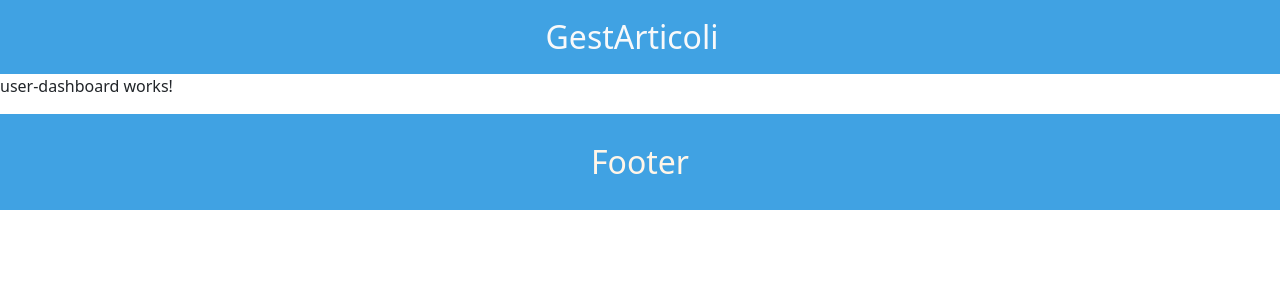
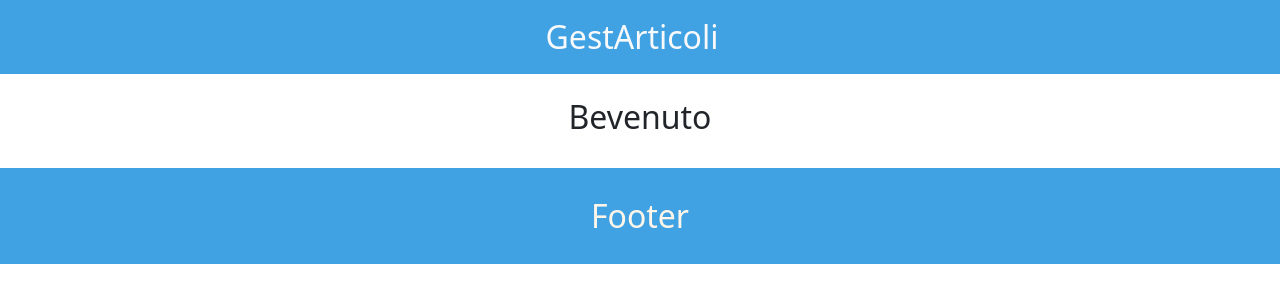
Before and after one commit to rcelani/GestArticoli, an Angular app: page /dashboard/user in a window 1280 px wide. Shown: the top 302 px of the page. Built offline with nearby package versions, Linux system fonts and the light colour scheme.

Commit message:
aggiunte nuove condizioni in caso di errori nel form login

```diff
--- a/src/app/login/login.component.ts
+++ b/src/app/login/login.component.ts
@@ -28,14 +28,19 @@ export class LoginComponent {
         if (user) {
           if (user.role === 'admin') {
             /* role user, verrà dirottato in dashboard Admin */
-          this.router.navigate(['/dashboard/admin']);
+            this.router.navigate(['/dashboard/admin'], { queryParams: { username: this.username }});
           } else if (user.role === 'user') {
             /* role user, verrà dirottato alla dashboard dello user */
-          this.router.navigate(['/dashboard/user']);
+            this.router.navigate(['/dashboard/user'], { queryParams: { username: this.username }});
           }
         } else {
+          if (this.username === '' || this.password === '') {
             this.error = true;
-        this.errorLogin = 'Inserire le credenziali corrette';
+            this.errorLogin = 'Credenziali non inserite';
+          } else {
+            this.error = true;
+            this.errorLogin = 'Credenziali non valide';
+          }
         }
       });
   }
--- a/src/app/user-dashboard/user-dashboard.component.html
+++ b/src/app/user-dashboard/user-dashboard.component.html
@@ -1 +1,7 @@
-<p>user-dashboard works!</p>
+<div class="admin-dashboard-container container-fluid">
+    <div class="row">
+        <div class="col-12 text-center p-4">
+            <h2>Bevenuto {{ username }}</h2>
+        </div>
+    </div>
+</div>
--- a/src/app/user-dashboard/user-dashboard.component.ts
+++ b/src/app/user-dashboard/user-dashboard.component.ts
@@ -1,4 +1,5 @@
 import { Component } from '@angular/core';
+import { ActivatedRoute } from '@angular/router';
 
 @Component({
   selector: 'app-user-dashboard',
@@ -8,5 +9,14 @@ import { Component } from '@angular/core';
   styleUrl: './user-dashboard.component.css'
 })
 export class UserDashboardComponent {
+  username: string = '';
 
+  constructor(private route: ActivatedRoute) {}
+
+  ngOnInit() {
+    /* recupero parametro username dal login */
+    this.route.queryParams.subscribe(params => {
+      this.username = params['username'];
+    });
+  }
 }
```
Lines whose indentation alone changed are shown as unchanged.
